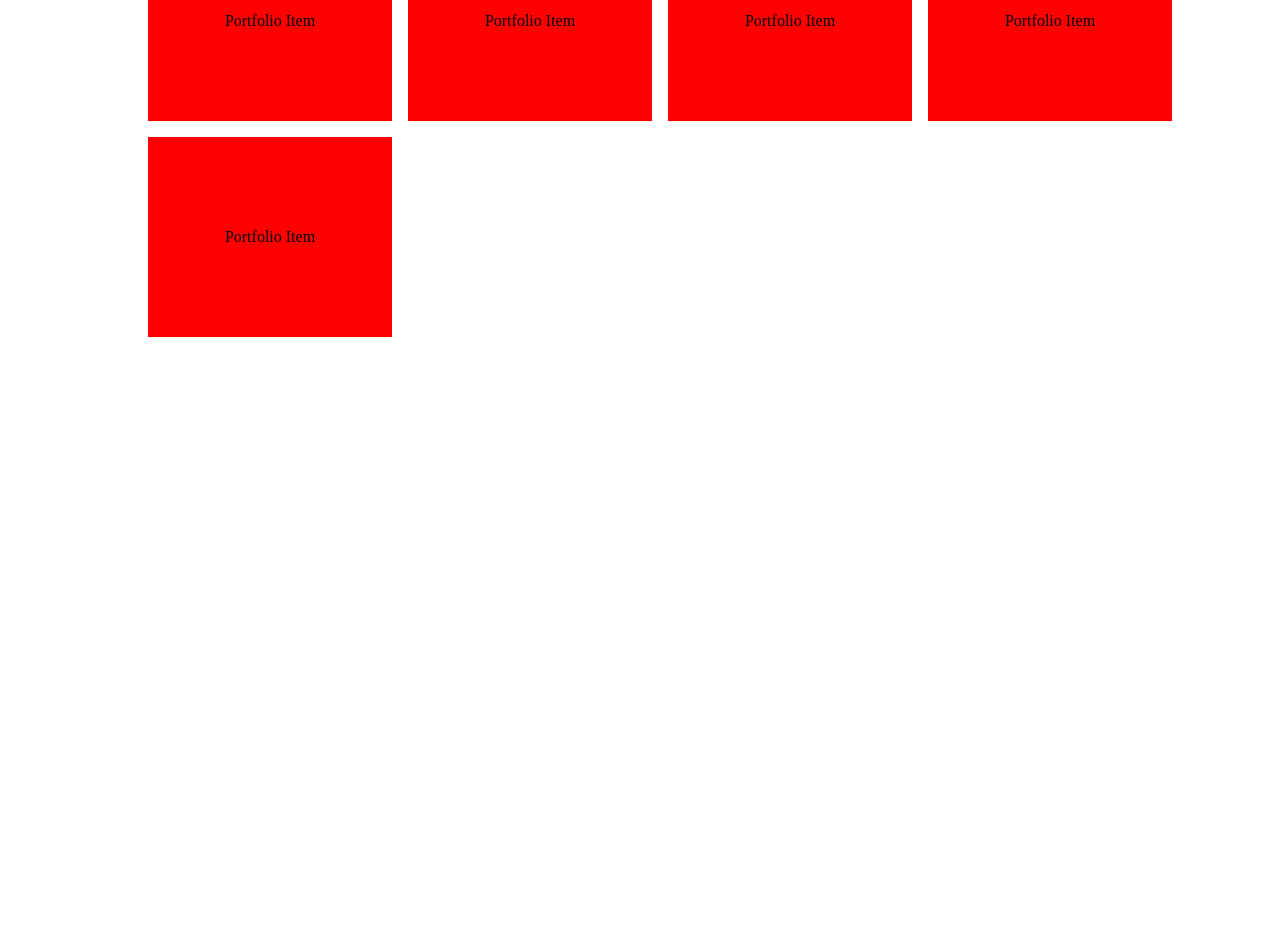
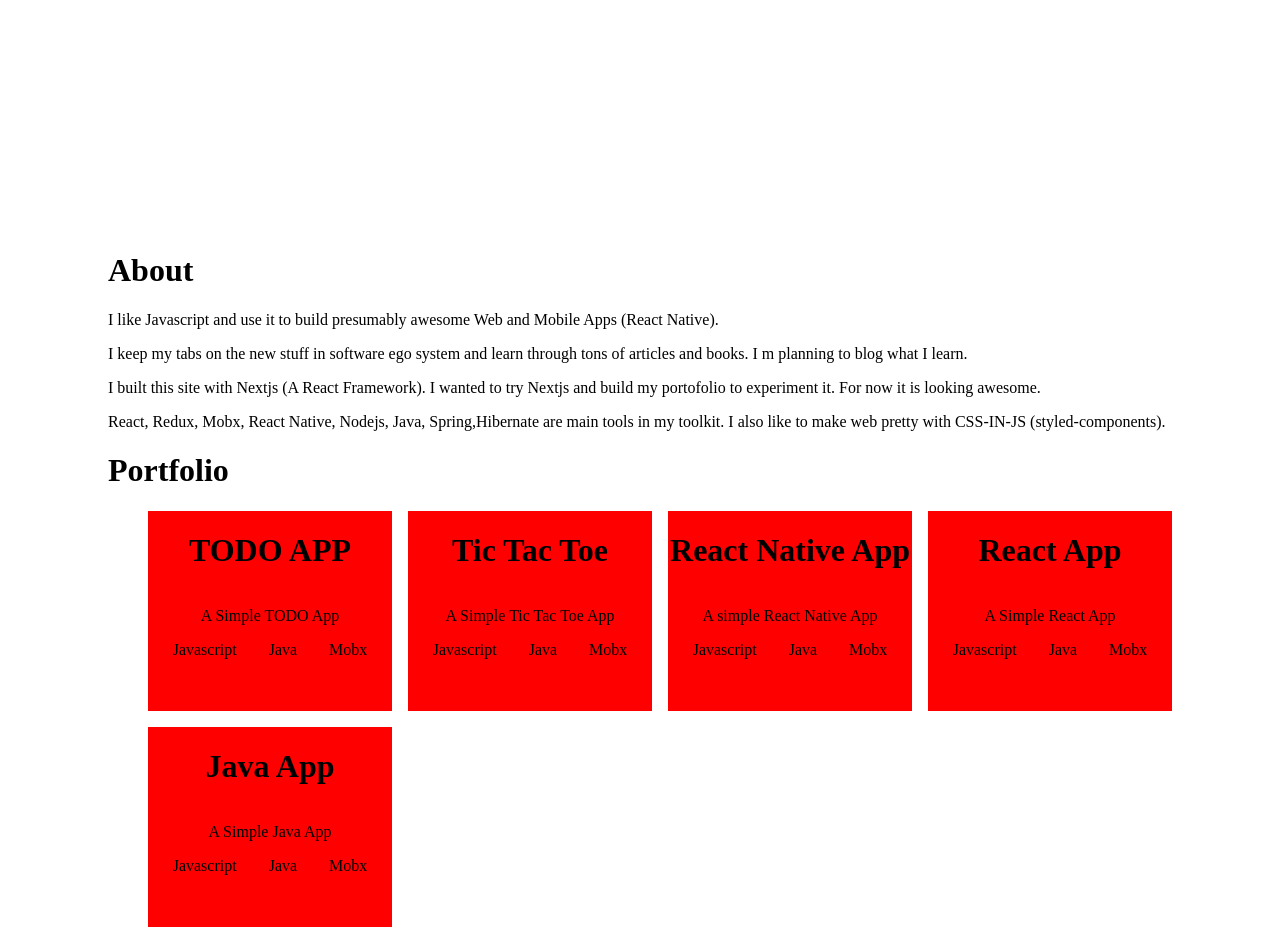
Before and after one commit to umar-daraz/portfolio, a Next.js app: page / in a window 1280 px wide. Shown: the part 600-1543 px from the top of the page. Before the commit the page ends 953 px from the top, so only its background shows below. Built offline with nearby package versions, Linux system fonts and the light colour scheme.

Commit message:
Populate Portfolio from data

```diff
--- a/components/Intro.js
+++ b/components/Intro.js
@@ -8,6 +8,7 @@ import {
 } from '@fortawesome/free-brands-svg-icons';
 const IntroStyles = styled.div`
   display: flex;
+  height: 100vh;
   justify-content: center;
   align-items: center;
   .intro {
--- a/components/Portfolio.js
+++ b/components/Portfolio.js
@@ -6,17 +6,41 @@ const PortfolioStyles = styled.ul`
   display: grid;
   grid-template-columns: repeat(auto-fit, minmax(200px, 1fr));
   grid-gap: 1em;
+`;
 
-`;
+const data = [
+  {
+    title: 'TODO APP',
+    description: 'A Simple TODO App',
+    tools: ['Javascript', 'Java', 'Mobx'],
+  },
+  {
+    title: 'Tic Tac Toe',
+    description: 'A Simple Tic Tac Toe App',
+    tools: ['Javascript', 'Java', 'Mobx'],
+  },
+  {
+    title: 'React Native App',
+    description: 'A simple React Native App',
+    tools: ['Javascript', 'Java', 'Mobx'],
+  },
+  {
+    title: 'React App',
+    description: 'A Simple React App',
+    tools: ['Javascript', 'Java', 'Mobx'],
+  },
+  {
+    title: 'Java App',
+    description: 'A Simple Java App',
+    tools: ['Javascript', 'Java', 'Mobx'],
+  },
+];
+
 const Portfolio = () => (
   <div>
     <h1>Portfolio</h1>
     <PortfolioStyles>
-      <PortfolioItem />
-      <PortfolioItem />
-      <PortfolioItem />
-      <PortfolioItem />
-      <PortfolioItem />
+      {data.map((portofolioItem, index) => <PortfolioItem key={index}  {...portofolioItem}/>)}
     </PortfolioStyles>
   </div>
 );
--- a/components/PortfolioItem.js
+++ b/components/PortfolioItem.js
@@ -3,11 +3,29 @@ import styled from 'styled-components';
 
 const ItemStyles = styled.li`
   display: flex;
-  justify-content: center;
+  flex-direction: column;
   align-items: center;
   background: red;
   height: 200px;
+  .tools {
+    align-items: center;
+    span {
+      padding: 0 1rem;
+    }
+  }
 `;
-const PortfolioItem = () => <ItemStyles>Portfolio Item</ItemStyles>;
+
+
+const PortfolioItem = ({title, description, tools}) => (
+  <ItemStyles>
+    <h1>{title}</h1>
+    <p>{description}</p>
+    <div className="tools">
+      {tools.map((tool, index) => (
+        <span key={index}>{tool}</span>
+      ))}
+    </div>
+  </ItemStyles>
+);
 
 export default PortfolioItem;
```
